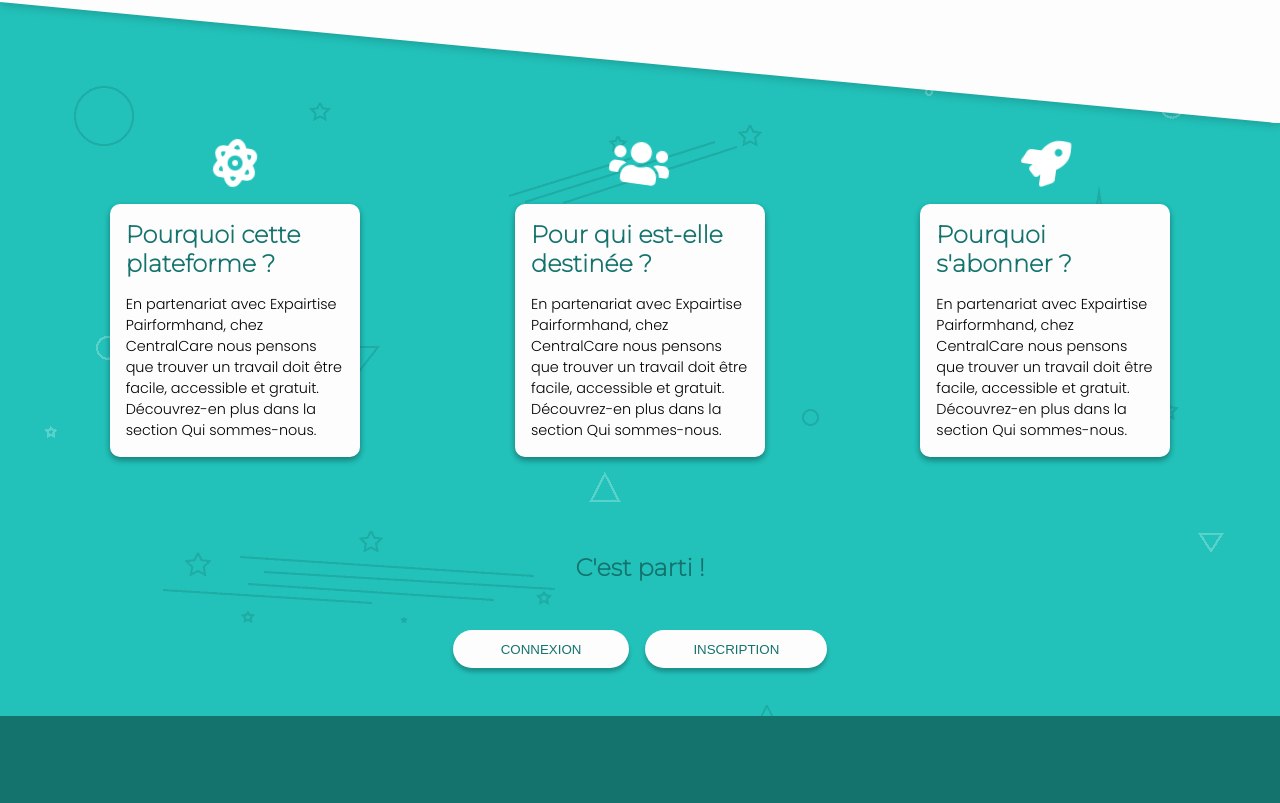
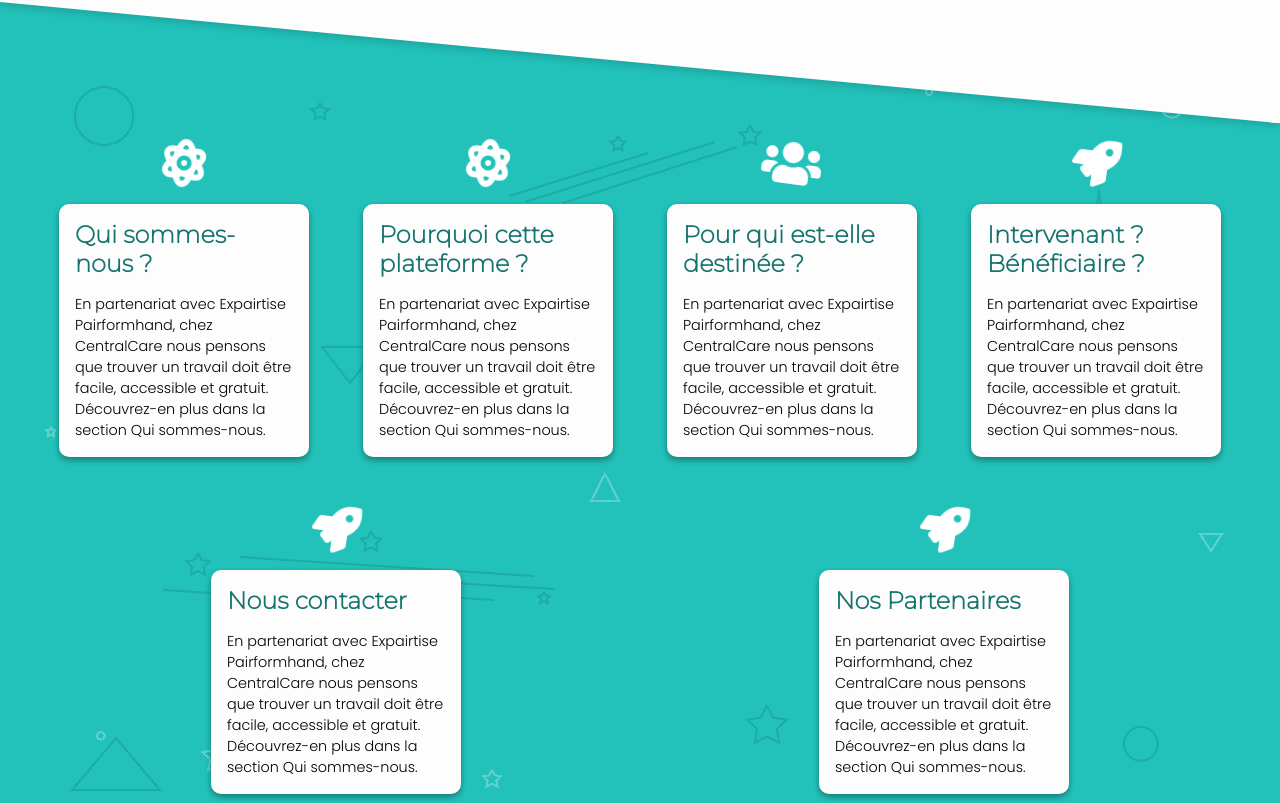
Before and after one commit to devbw/CentralCareClient, a React (Create React App) app: page / in a window 1280 px wide. Shown: the part 1057-1860 px from the top of the page. Built offline with nearby package versions, Linux system fonts and the light colour scheme.

Commit message:
navigation changes with cookies in progress

```diff
--- a/src/components/Navigation.js
+++ b/src/components/Navigation.js
@@ -1,15 +1,22 @@
-import React, {useEffect} from "react";
+import React, {useEffect, useState} from "react";
 import { NavLink } from "react-router-dom";
 import Cookies from 'js-cookie';
 
 const Navigation = () => {
+  const [loggedCookie, setLoggedCookie] = useState(false);
+
   useEffect(() => {
     getCookie();
   }, [])
 
   const getCookie = () => {
     let cookie = Cookies.get('token');
-    console.log(cookie)
+
+    if(cookie === undefined) {
+      setLoggedCookie(false);
+    } else {
+      setLoggedCookie(true);
+    }
   }
 
   return (
@@ -24,17 +31,11 @@ const Navigation = () => {
         <NavLink exact to="/annonces" activeClassName="nav-active">
           <p className="nav-item">Annonces</p>
         </NavLink>
-        <NavLink exact to="/a-propos" activeClassName="nav-active">
-          <p className="nav-item">Qui sommes-nous</p>
-        </NavLink>
-        <NavLink exact to="/partenaires" activeClassName="nav-active">
-          <p className="nav-item">Partenaires</p>
-        </NavLink>
         <NavLink exact to="/contact" activeClassName="nav-active">
           <p className="nav-item">Contact</p>
         </NavLink>
       </nav>
-      <div className="nav-bars">
+      {loggedCookie ? <div className="nav-bars">
         <NavLink exact to="/" className="resp-icon" activeClassName="resp-active">
           <i className="fas fa-home"></i>
         </NavLink>
@@ -47,7 +48,21 @@ const Navigation = () => {
         <NavLink exact to="/mon-compte" className="resp-icon" activeClassName="resp-active">
           <i className="far fa-user-circle"></i>
         </NavLink>
-      </div>
+      </div> : <div className="nav-bars">
+        <NavLink exact to="/" className="resp-icon" activeClassName="resp-active">
+          <i className="fas fa-home"></i>
+        </NavLink>
+        <NavLink exact to="/annonces" className="resp-icon" activeClassName="resp-active">
+          <i className="fas fa-search"></i>
+        </NavLink>
+        <NavLink exact to="/poster" className="resp-icon" activeClassName="resp-active">
+          <i className="fas fa-space-shuttle"></i>
+        </NavLink>
+        <NavLink exact to="/mon-compte" className="resp-icon" activeClassName="resp-active">
+          <i className="fas fa-space-shuttle"></i>
+        </NavLink>
+      </div>}
+
     </div>
   );
 };
--- a/src/pages/Accueil.js
+++ b/src/pages/Accueil.js
@@ -45,6 +45,17 @@ const Accueil = () => {
         <div className="home-info">
           <i className="fas fa-atom"></i>
           <div className="home-card">
+            <h3>Qui sommes-nous ?</h3>
+            <p>
+              En partenariat avec Expairtise Pairformhand, chez CentralCare nous
+              pensons que trouver un travail doit être facile, accessible et
+              gratuit. Découvrez-en plus dans la section Qui sommes-nous.
+            </p>
+          </div>
+        </div>
+        <div className="home-info">
+          <i className="fas fa-atom"></i>
+          <div className="home-card">
             <h3>Pourquoi cette plateforme ?</h3>
             <p>
               En partenariat avec Expairtise Pairformhand, chez CentralCare nous
@@ -67,7 +78,29 @@ const Accueil = () => {
         <div className="home-info">
           <i className="fas fa-rocket"></i>
           <div className="home-card">
-            <h3>Pourquoi s'abonner ?</h3>
+            <h3>Intervenant ? Bénéficiaire ?</h3>
+            <p>
+              En partenariat avec Expairtise Pairformhand, chez CentralCare nous
+              pensons que trouver un travail doit être facile, accessible et
+              gratuit. Découvrez-en plus dans la section Qui sommes-nous.
+            </p>
+          </div>
+        </div>
+        <div className="home-info">
+          <i className="fas fa-rocket"></i>
+          <div className="home-card">
+            <h3>Nous contacter</h3>
+            <p>
+              En partenariat avec Expairtise Pairformhand, chez CentralCare nous
+              pensons que trouver un travail doit être facile, accessible et
+              gratuit. Découvrez-en plus dans la section Qui sommes-nous.
+            </p>
+          </div>
+        </div>
+        <div className="home-info">
+          <i className="fas fa-rocket"></i>
+          <div className="home-card">
+            <h3>Nos Partenaires</h3>
             <p>
               En partenariat avec Expairtise Pairformhand, chez CentralCare nous
               pensons que trouver un travail doit être facile, accessible et
```
